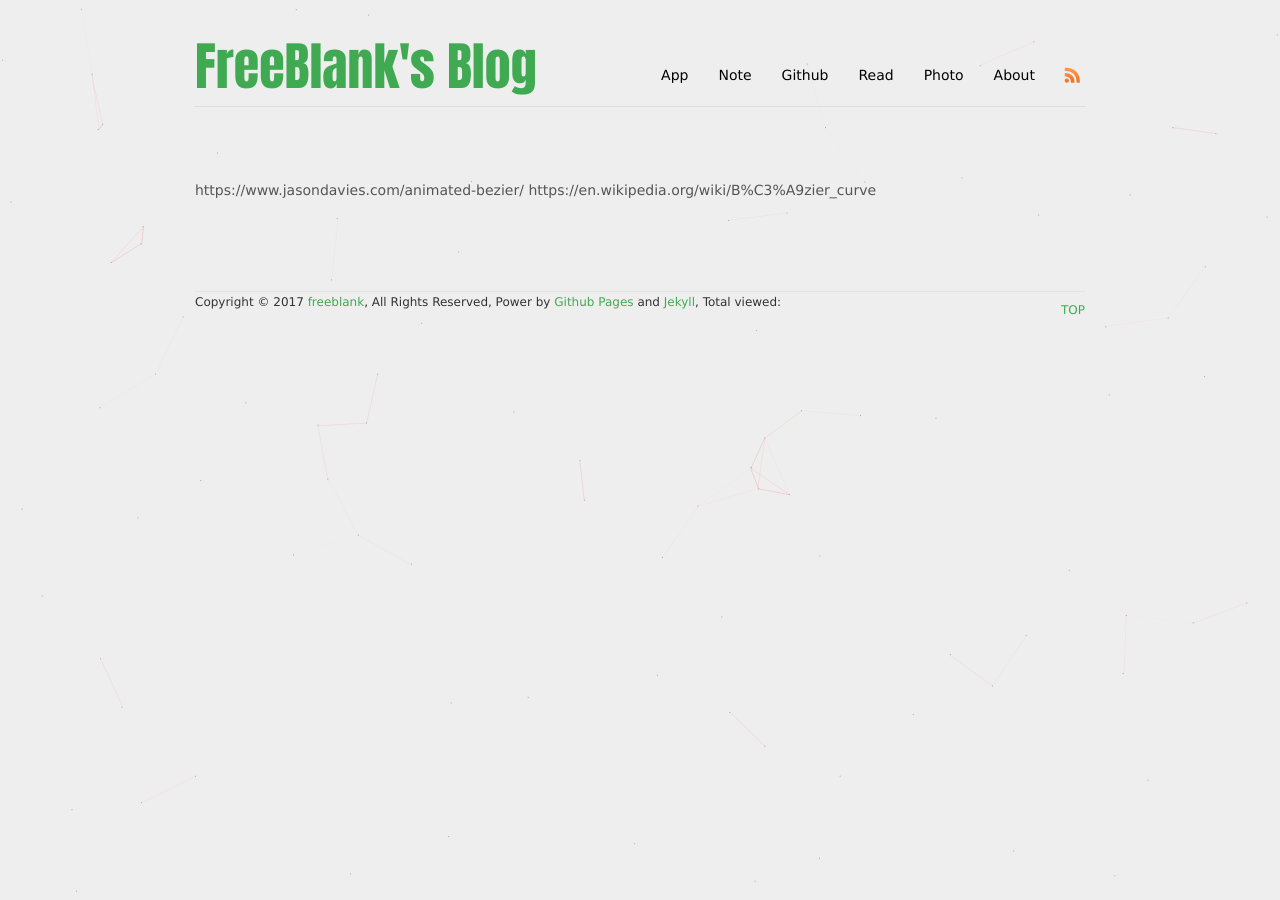
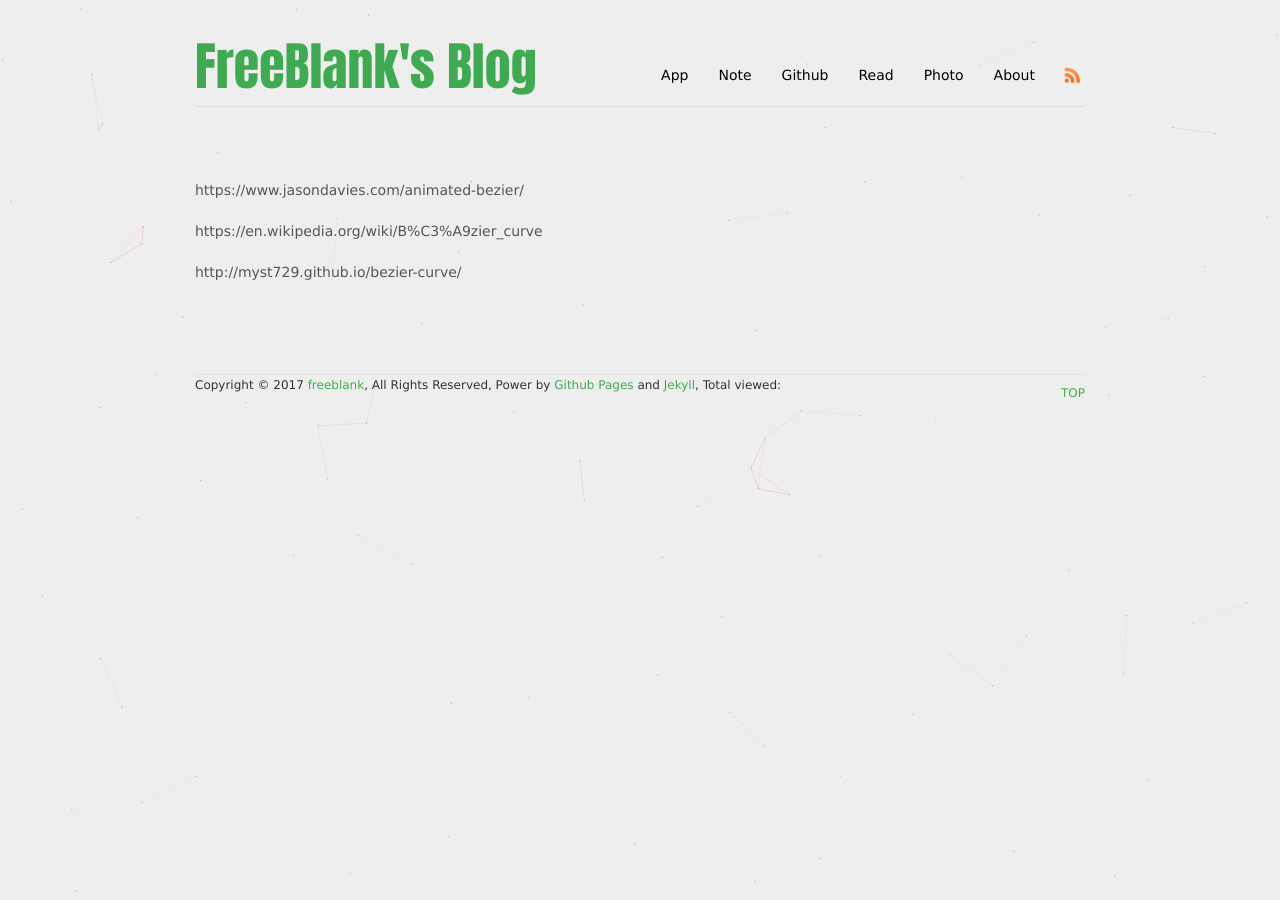
Before and after one commit to freeblank/blog, a Jekyll site: the page built from note.md, in a window 1280 px wide. Built offline with Jekyll 4.4.1, drawn with Linux system fonts in a browser that asks for light colours; nearby versions of some CDN libraries; our own code applies the rules of GitHub Pages for plain Markdown files; comment, search, counter and statistics services are not loaded; part of the change alters nothing that is shown.

Commit message:
Update note.md

```diff
--- a/note.md
+++ b/note.md
@@ -1,2 +1,5 @@
 https://www.jasondavies.com/animated-bezier/
+
 https://en.wikipedia.org/wiki/B%C3%A9zier_curve
+
+http://myst729.github.io/bezier-curve/
```
